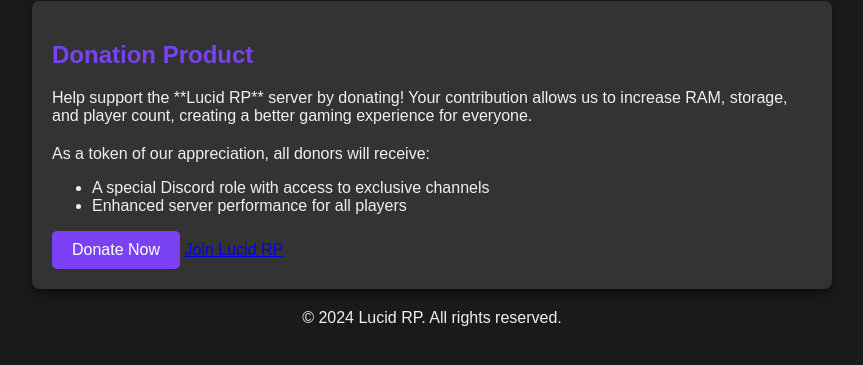
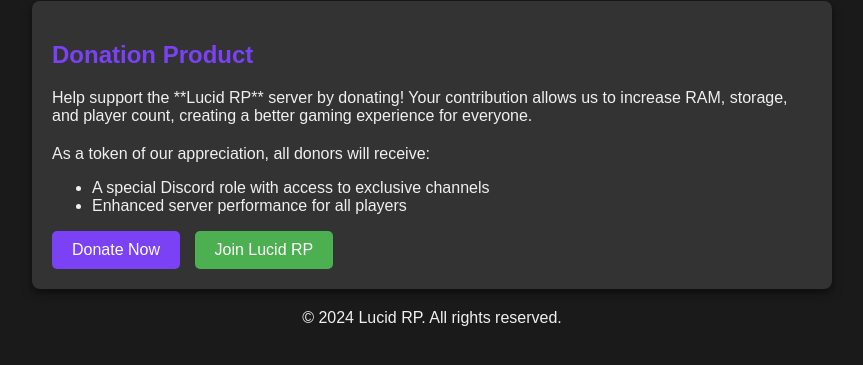
Before and after one commit to Jadenjvl/LRP-WEB, a plain HTML site: page index.html in a window 1280 px wide. Shown: the part 99-464 px from the top of the page, without its empty margins (208-1071 px from the left). Drawn offline with Linux system fonts and the light colour scheme.

Commit message:
Update styles.css

```diff
--- a/styles.css
+++ b/styles.css
@@ -55,6 +55,22 @@
     background-color: #5c31b1; /* Darker purple on hover */
 }
 
+/* Styles for the Join button */
+.join-button {
+    display: inline-block;
+    padding: 10px 20px;
+    background-color: #4caf50; /* Green button */
+    color: #fff; /* White text */
+    text-decoration: none;
+    border-radius: 5px;
+    margin-left: 10px; /* Space between buttons */
+    transition: background-color 0.3s;
+}
+
+.join-button:hover {
+    background-color: #45a049; /* Darker green on hover */
+}
+
 footer {
     text-align: center;
     margin-top: 20px;
```
